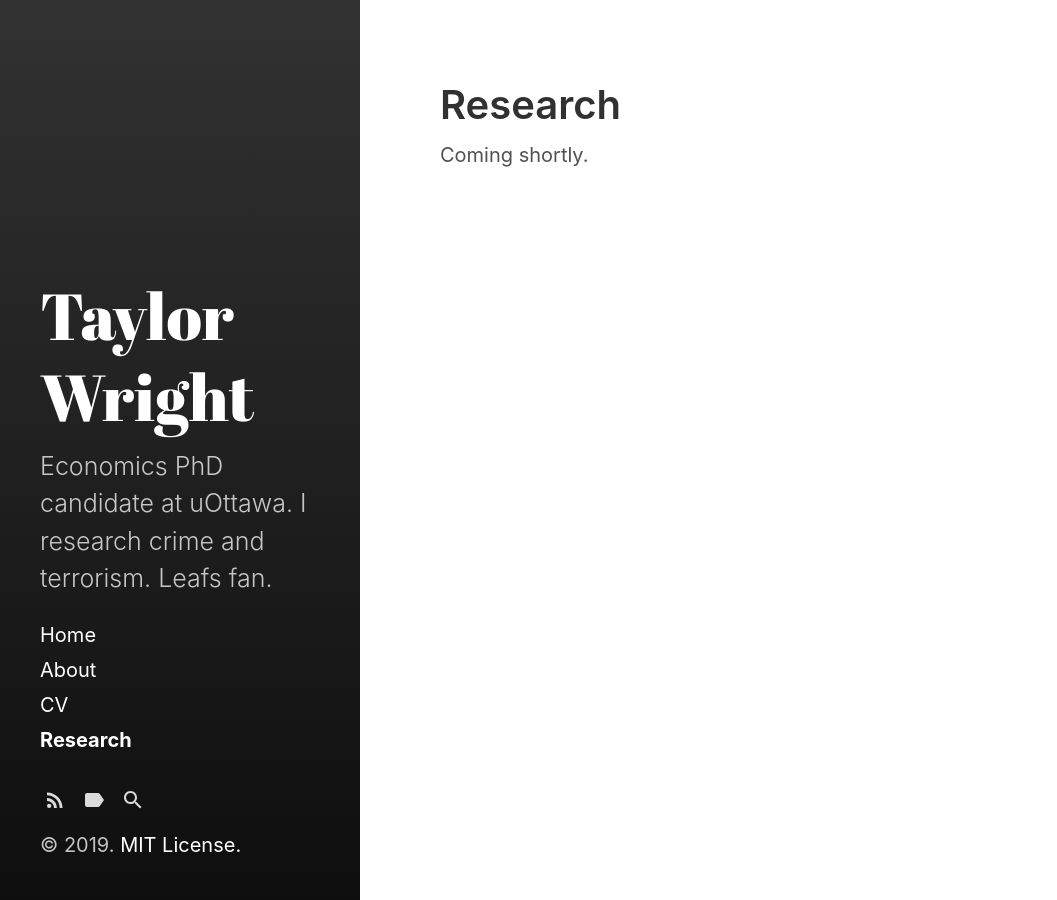
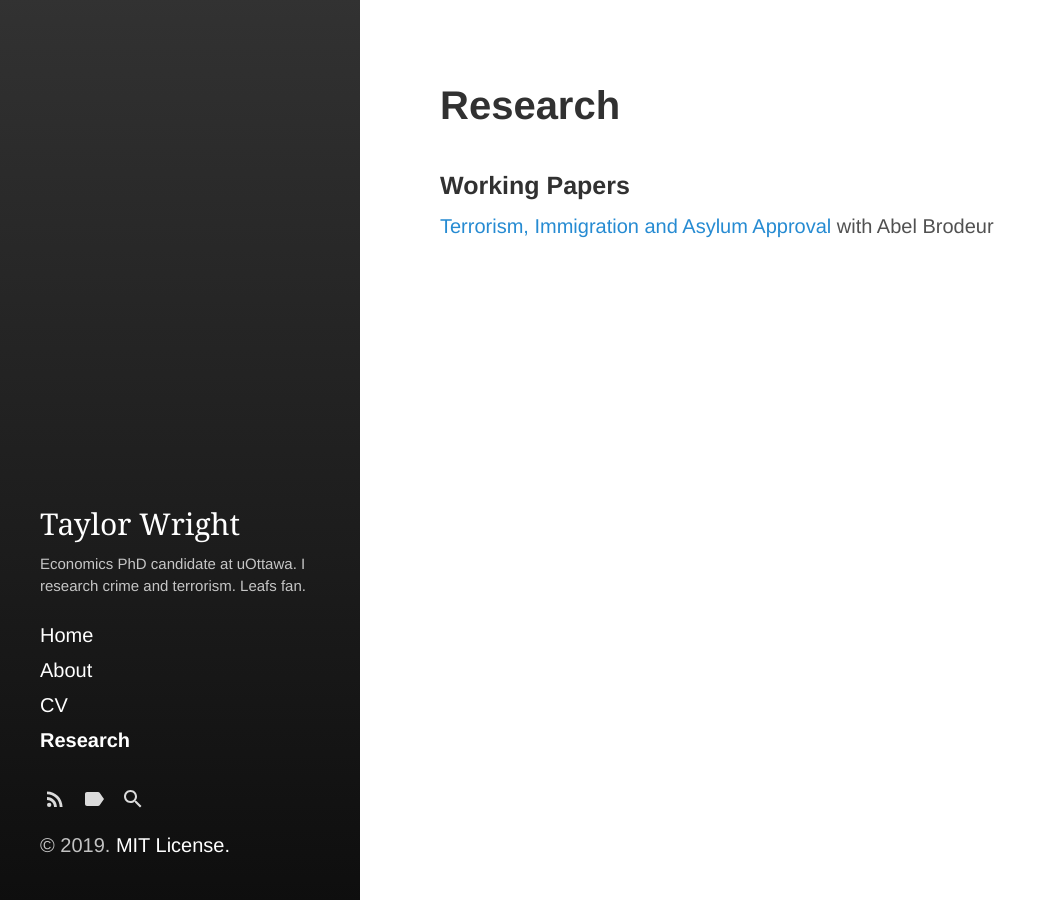
Before and after one commit to taylorjwright/taylorjwright.github.io, a Jekyll site: the page built from research.md, in a window 1280 px wide. Shown: the whole page, without its empty margins (0-1057 px from the left). Built offline with Jekyll 4.4.1, drawn with Linux system fonts in a browser that asks for light colours.

Commit message:
changed kav, added paper

```diff
--- a/_sass/hydeout/_layout.scss
+++ b/_sass/hydeout/_layout.scss
@@ -40,7 +40,7 @@ body {
   padding: $section-spacing;
 
   .site-title {
-    font-family: "Abril Fatface", serif;
+    font-family: "Georgia", serif;
     font-weight: normal;
     font-size: $large-font-size;
     margin-top: 0;
@@ -110,7 +110,7 @@ body {
 
   // Bigger title
   .site-title {
-    font-size: 3.25rem;
+    font-size: 1.5rem;
   }
 
   // Show secondary nav content + lead
@@ -162,7 +162,7 @@ body {
 
   #sidebar {
     .site-title {
-      font-size: 3.25rem;
+      font-size: 1.5rem;
       .back-arrow { display: none; }
     }
 
--- a/_sass/hydeout/_type.scss
+++ b/_sass/hydeout/_type.scss
@@ -112,7 +112,7 @@ a[href^="#fnref:"] {
 // Extend paragraphs with `.lead` for larger introductory text.
 
 .lead {
-  font-size: 1.25rem;
+  font-size: .75rem;
   font-weight: 300;
 }
 
--- a/_sass/hydeout/_variables.scss
+++ b/_sass/hydeout/_variables.scss
@@ -13,7 +13,7 @@ $cyan: #75b5aa !default;
 $blue: #268bd2 !default;
 $brown: #8f5536 !default;
 
-$root-font-family: -apple-system, BlinkMacSystemFont, "Segoe UI", "Roboto", "Oxygen", "Ubuntu", "Cantarell", "Fira Sans", "Droid Sans", "Helvetica Neue", Arial, sans-serif !default;
+$root-font-family: "Fira Sans", "Helvetica Neue", Arial, sans-serif !default;
 $root-font-size: 1rem !default;
 $root-line-height: 1.5 !default;
 
--- a/research.md
+++ b/research.md
@@ -5,4 +5,6 @@ permalink: /research/
 sidebar_link: true
 ---
 
-Coming shortly.
+### Working Papers
+[Terrorism, Immigration and Asylum Approval]({{ site.url }}/assets/Brodeur_Wright.pdf)
+with Abel Brodeur
```
